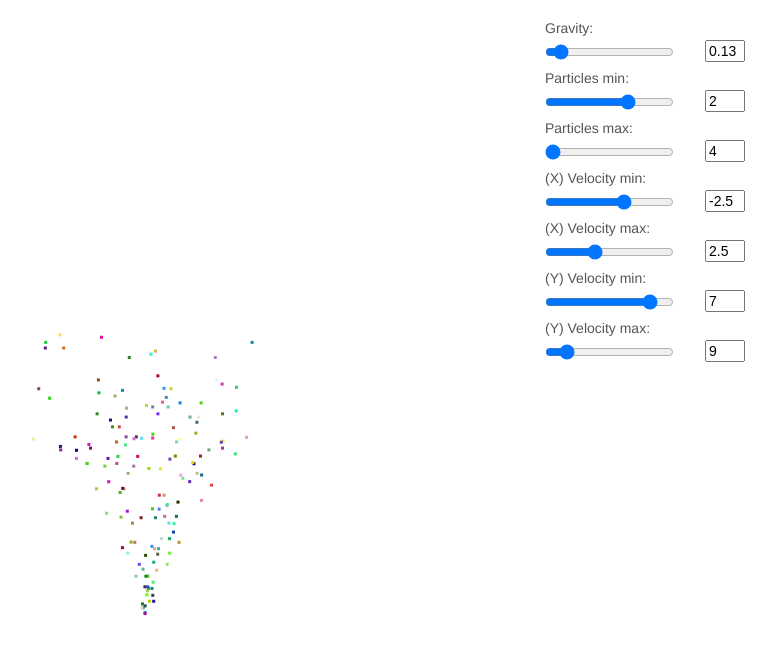
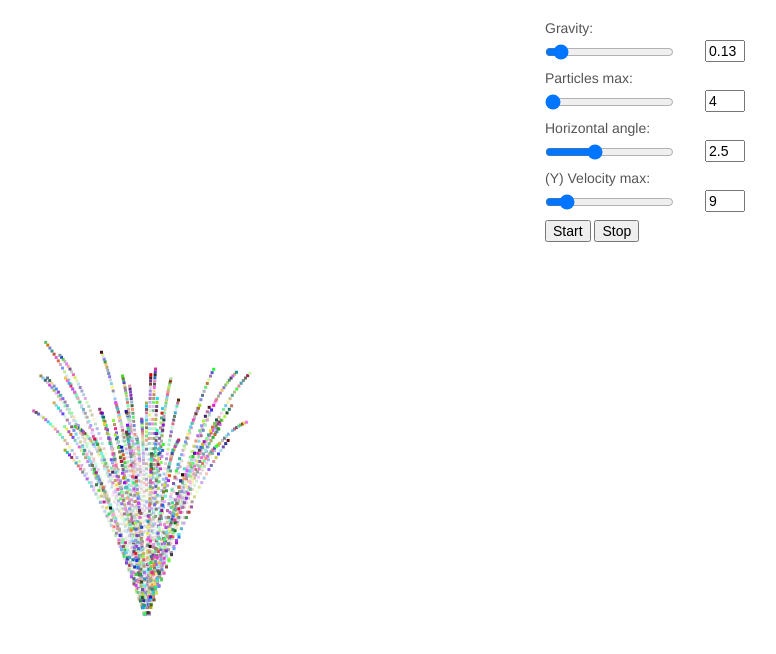
Before and after one commit to AleNoemi/rv-canvas-fireworks, a website: page index.html in a window 1280 px wide. Shown: the whole page, without its empty margins (395-1171 px from the left). Drawn offline with Linux system fonts and the light colour scheme; files that its build step writes are made by us from their sources; animation ran at ten frames a second.

Commit message:
improvements after code review

```diff
--- a/index.html
+++ b/index.html
@@ -37,34 +37,23 @@ var defaults = {
 				<input type="range" min="0.1" max="0.5" step="0.01" value="0.13" name="gravity" class="canvas-parameter-range js-input-range" />
 			</li>
 			<li class="js-canvas-parameter">
-				<span class="canvas-parameter-name">Particles min:</span>
-				<input type="text" class="canvas-parameter-value js-input-text" value="2">
-				<input type="range" min="0" max="3" step="1" value="2" name="newParticlesMin" class="canvas-parameter-range js-input-range" />
-			</li>
-			<li class="js-canvas-parameter">
 				<span class="canvas-parameter-name">Particles max:</span>
 				<input type="text" class="canvas-parameter-value js-input-text" value="4">
 				<input type="range" min="4" max="10" step="1" value="4" name="newParticlesMax" class="canvas-parameter-range js-input-range" />
 			</li>
 			<li class="js-canvas-parameter">
-				<span class="canvas-parameter-name">(X) Velocity min:</span>
-				<input type="text" class="canvas-parameter-value js-input-text" value="-2.5">
-				<input type="range" min="-5" max="-1" step="0.5" value="-2.5" name="velocityXmin" class="canvas-parameter-range js-input-range" />
-			</li>
-			<li class="js-canvas-parameter">
-				<span class="canvas-parameter-name">(X) Velocity max:</span>
+				<span class="canvas-parameter-name">Horizontal angle:</span>
 				<input type="text" class="canvas-parameter-value js-input-text" value="2.5">
-				<input type="range" min="1" max="5" step="0.5" value="2.5" name="velocityXmax" class="canvas-parameter-range js-input-range" />
-			</li>
-			<li class="js-canvas-parameter">
-				<span class="canvas-parameter-name">(Y) Velocity min:</span>
-				<input type="text" class="canvas-parameter-value js-input-text" value="7">
-				<input type="range" min="1" max="8" step="1" value="7" name="velocityYmin" class="canvas-parameter-range js-input-range" />
+				<input type="range" min="1" max="5" step="0.5" value="2.5" name="velocityX" class="canvas-parameter-range js-input-range" />
 			</li>
 			<li class="js-canvas-parameter">
 				<span class="canvas-parameter-name">(Y) Velocity max:</span>
 				<input type="text" class="canvas-parameter-value js-input-text" value="9">
 				<input type="range" min="8" max="16" step="1" value="9" name="velocityYmax" class="canvas-parameter-range js-input-range" />
+			</li>
+			<li>
+				<button class="js-start-btn">Start</button>
+				<button class="js-stop-btn">Stop</button>
 			</li>
 		</ul>
 	</div>
@@ -73,23 +62,25 @@ var defaults = {
 
 <script src="build/index.min.js"></script>
 <script>
-	var APP = {};
 	document.addEventListener('DOMContentLoaded', function() {
+		var fireworks = new FireworksCanvas('#fireworks-canvas');
+		var options = {};
 
-		APP.fireworks = new FireworksCanvas('#fireworks-canvas');
-		APP.fireworks.init();
-
-		var options = {};
 		var updateFireworks = function(prop, value) {
 			options[prop] = value;
+			fireworks.init(options);
+		};
 
-			APP.fireworks.destroy();
-			APP.fireworks = new FireworksCanvas('#fireworks-canvas');
-			APP.fireworks.init(options);
-		};
+		// Start
+		fireworks.init();
+		fireworks.start();
 
 		// Init parameter listeners
 		var parameters = document.querySelectorAll('.js-canvas-parameter');
+		var startBtn = document.querySelector('.js-start-btn');
+		var stopBtn = document.querySelector('.js-stop-btn');
+
+		// Paremeter handlers
 		[].forEach.call(parameters, function(param) {
 			var range = param.querySelector('.js-input-range');
 			var text = param.querySelector('.js-input-text');
@@ -100,6 +91,17 @@ var defaults = {
 				updateFireworks(range.name, value);
 			});
 		});
+
+		// Start and stop handlers
+		startBtn.addEventListener('click', function(event) {
+			event.preventDefault();
+			fireworks.start();
+		});
+
+		stopBtn.addEventListener('click', function(event) {
+			event.preventDefault();
+			fireworks.stop();
+		});
 	});
 </script>
 </body>
--- a/src/index.js
+++ b/src/index.js
@@ -13,11 +13,8 @@ var DIMENTIONS = {
 function FireworksCanvas(selector) {
 	this.defaults = {
 		gravity: 0.13,
-		newParticlesMin: 2,
 		newParticlesMax: 4,
-		velocityXmin: -2.5,
-		velocityXmax: 2.5,
-		velocityYmin: 7,
+		velocityX: 2.5,
 		velocityYmax: 9
 	};
 
@@ -31,52 +28,39 @@ FireworksCanvas.prototype = {
 	init: function(options) {
 		this.options = extend(this.defaults, options);
 
-		this.stopped = 0;
 		this.particles = [];
-
-		this.addParticles();
+		this.frame = this.frame.bind(this);
 	},
 
-	destroy: function() {
-		this.stopped = 1;
+	start: function() {
+		this.running = true;
+		this.frame();
+	},
 
-		this.clearPrevious();
+	stop: function() {
+		this.running = false;
 	},
 
 	addParticles: function() {
-		if (this.stopped) {
-			return;
+		var amount = getRandomIntInclusive(1, this.options.newParticlesMax);
+
+		while (amount > 0) {
+			this.particles.push(this.getParticles());
+			amount--;
 		}
-
-		var amount = getRandomIntInclusive(
-				this.options.newParticlesMin,
-				this.options.newParticlesMax
-			);
-
-		this.particles = this.particles.concat(this.getParticles(amount));
-
-		this.render();
 	},
 
-	getParticles: function(amount) {
-		var newParticles = [];
-		var max = amount;
-		var vxMin = this.options.velocityXmin;
-		var vxMax = this.options.velocityXmax;
-		var vyMin = this.options.velocityYmin;
+	getParticles: function() {
+		var vxMin = this.options.velocityX - (this.options.velocityX * 2);
+		var vxMax = this.options.velocityX;
 		var vyMax = this.options.velocityYmax;
 
-		while (max > 0) {
-			newParticles.push({
-				x: START_POSITION.x,
-				y: START_POSITION.y,
-				vX: getRandomArbitrary(vxMin, vxMax),
-				vY: getRandomIntInclusive(vyMin, vyMax)
-			});
-			max--;
-		}
-
-		return newParticles;
+		return {
+			x: START_POSITION.x,
+			y: START_POSITION.y,
+			vX: getRandomArbitrary(vxMin, vxMax),
+			vY: getRandomArbitrary(7, vyMax)
+		};
 	},
 
 	render: function() {
@@ -105,10 +89,14 @@ FireworksCanvas.prototype = {
 
 			return false;
 		});
+	},
 
-		window.requestAnimationFrame(function() {
-			self.addParticles();
-		});
+	frame: function() {
+		if (this.running) {
+			window.requestAnimationFrame(this.frame);
+		}
+		this.addParticles();
+		this.render();
 	},
 
 	drawParticle: function(x, y, direction) {
@@ -118,7 +106,8 @@ FireworksCanvas.prototype = {
 	},
 
 	clearPrevious: function() {
-		this.context.clearRect(0, 0, this.canvas.width, this.canvas.height);
+		this.context.fillStyle = 'rgba(255,255,255,0.05)';
+		this.context.fillRect(0, 0, this.canvas.width, this.canvas.height);
 	},
 
 	setRandomColor: function(x, y, direction) {
```
Also changed, not shown: build/index.min.js.
